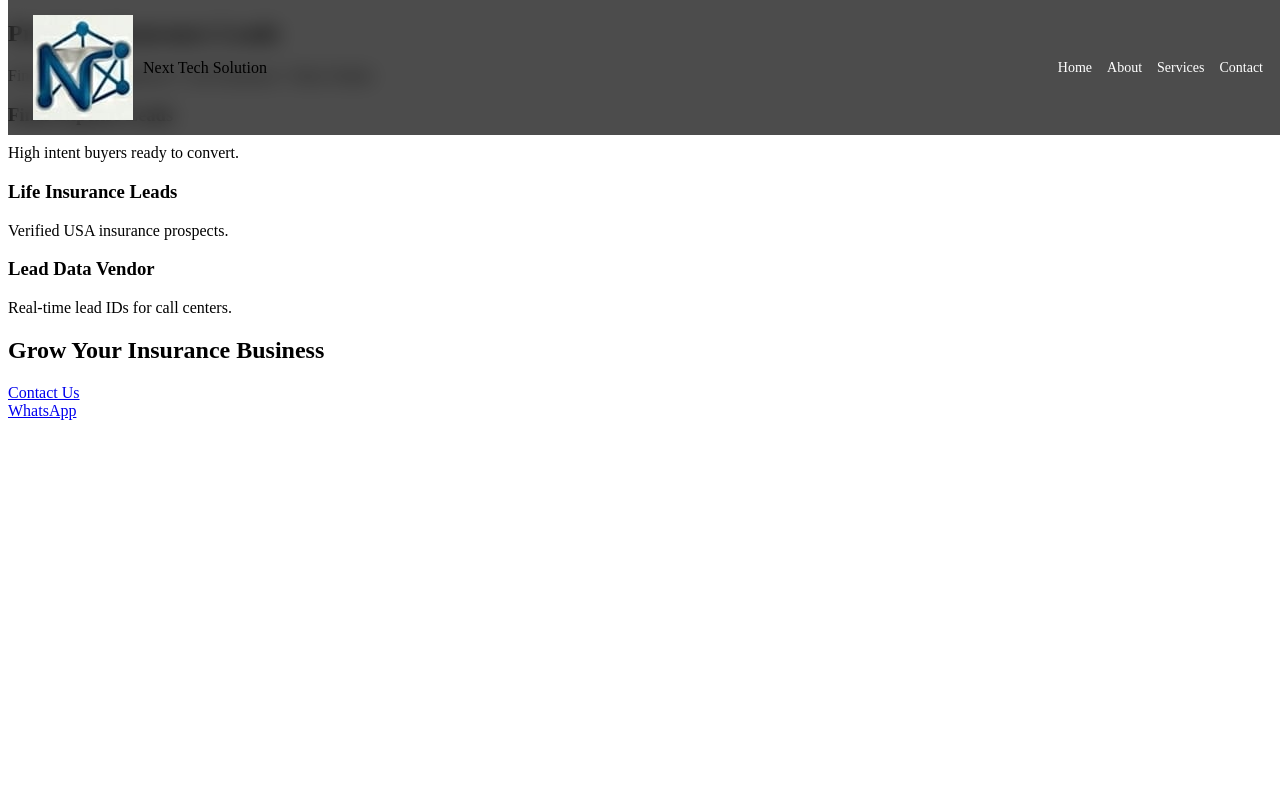
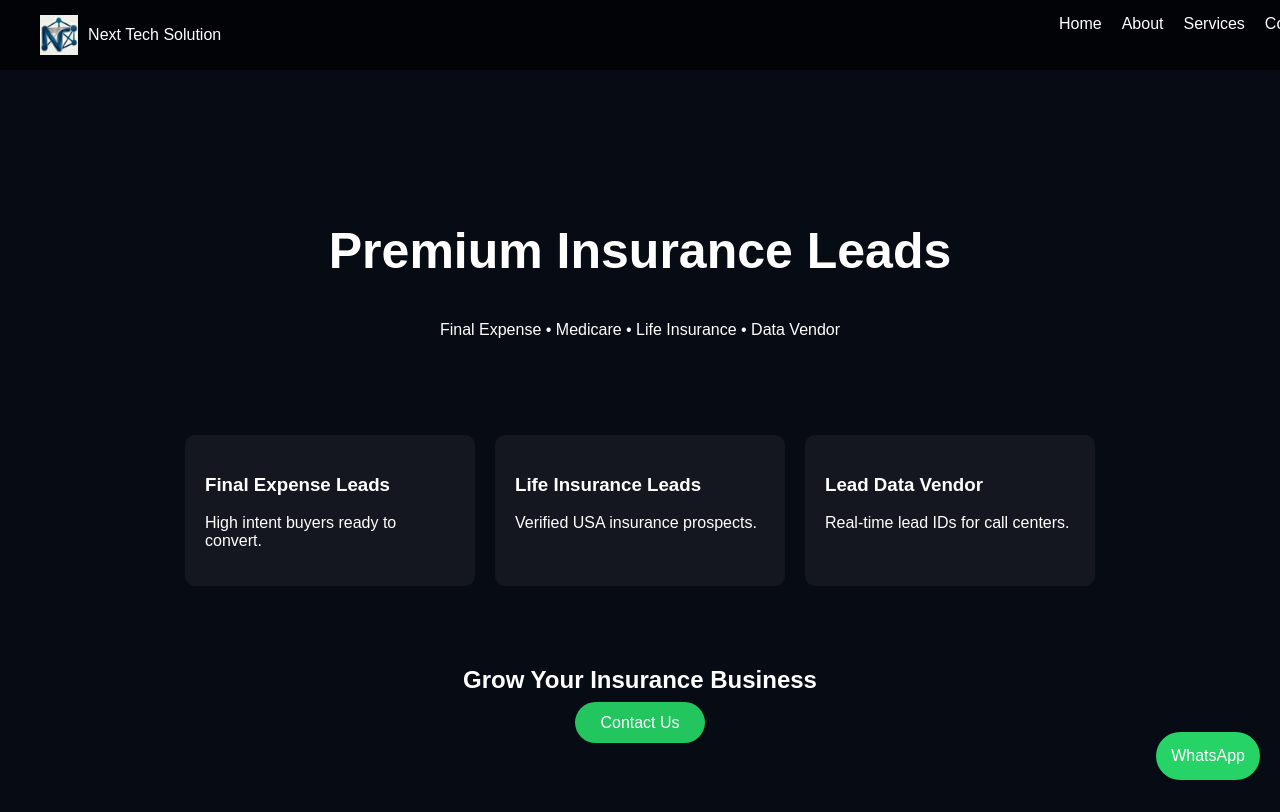
Before and after one commit to Afaq122/next-tech-site, a Next.js app: page / in a window 1280 px wide. Built offline with nearby package versions, Linux system fonts and the light colour scheme.

Commit message:
fix navbar overflow alignment

```diff
--- a/app/globals.css
+++ b/app/globals.css
@@ -1,51 +1,115 @@
-/* NAVBAR FIXED */
+body {
+  margin: 0;
+  font-family: Arial;
+  background: #070b14;
+  color: white;
+}
+
+/* NAVBAR */
 .navbar {
   display: flex;
   justify-content: space-between;
-  align-items: center;
-  padding: 15px 25px; /* reduced padding so it fits */
+  padding: 15px 40px;
   background: rgba(0,0,0,0.7);
   position: fixed;
   width: 100%;
   top: 0;
   backdrop-filter: blur(10px);
-  box-sizing: border-box;
 }
 
-/* LOGO */
 .logo {
   display: flex;
   align-items: center;
   gap: 10px;
-  flex-shrink: 0;
 }
 
-/* NAV LINKS FIX */
+.logo img {
+  height: 40px;
+}
+
 .nav-links {
   display: flex;
-  gap: 15px; /* smaller gap so everything fits */
-  justify-content: flex-start;
-  flex-wrap: nowrap;
-  overflow: hidden;
+  gap: 20px;
 }
 
-/* LINKS STYLE */
 .nav-links a {
   color: white;
   text-decoration: none;
-  font-size: 14px; /* slightly smaller so it fits */
-  white-space: nowrap;
 }
 
-/* MOBILE SAFETY (IMPORTANT) */
-@media (max-width: 600px) {
-  .navbar {
-    flex-direction: column;
-    align-items: flex-start;
-    gap: 10px;
-  }
+/* HERO */
+.container {
+  padding-top: 100px;
+}
 
-  .nav-links {
-    flex-wrap: wrap;
-  }
+.hero {
+  text-align: center;
+  padding: 80px 20px;
 }
+
+.hero h1 {
+  font-size: 50px;
+}
+
+/* SERVICES */
+.services {
+  display: flex;
+  justify-content: center;
+  gap: 20px;
+  flex-wrap: wrap;
+}
+
+.card {
+  width: 250px;
+  padding: 20px;
+  background: rgba(255,255,255,0.05);
+  border-radius: 10px;
+}
+
+/* CTA */
+.cta {
+  text-align: center;
+  margin: 80px 0;
+}
+
+.btn {
+  padding: 12px 25px;
+  background: #22c55e;
+  color: white;
+  text-decoration: none;
+  border-radius: 30px;
+}
+
+/* CONTACT */
+.contact {
+  padding: 120px 20px;
+  text-align: center;
+}
+
+.form {
+  display: flex;
+  flex-direction: column;
+  gap: 10px;
+  max-width: 400px;
+  margin: auto;
+}
+
+input, textarea {
+  padding: 12px;
+  border-radius: 8px;
+  border: none;
+  background: #111827;
+  color: white;
+}
+
+/* WHATSAPP */
+.whatsapp {
+  position: fixed;
+  bottom: 20px;
+  right: 20px;
+  background: #25D366;
+  padding: 15px;
+  border-radius: 50px;
+  color: white;
+  text-decoration: none;
+}
```
